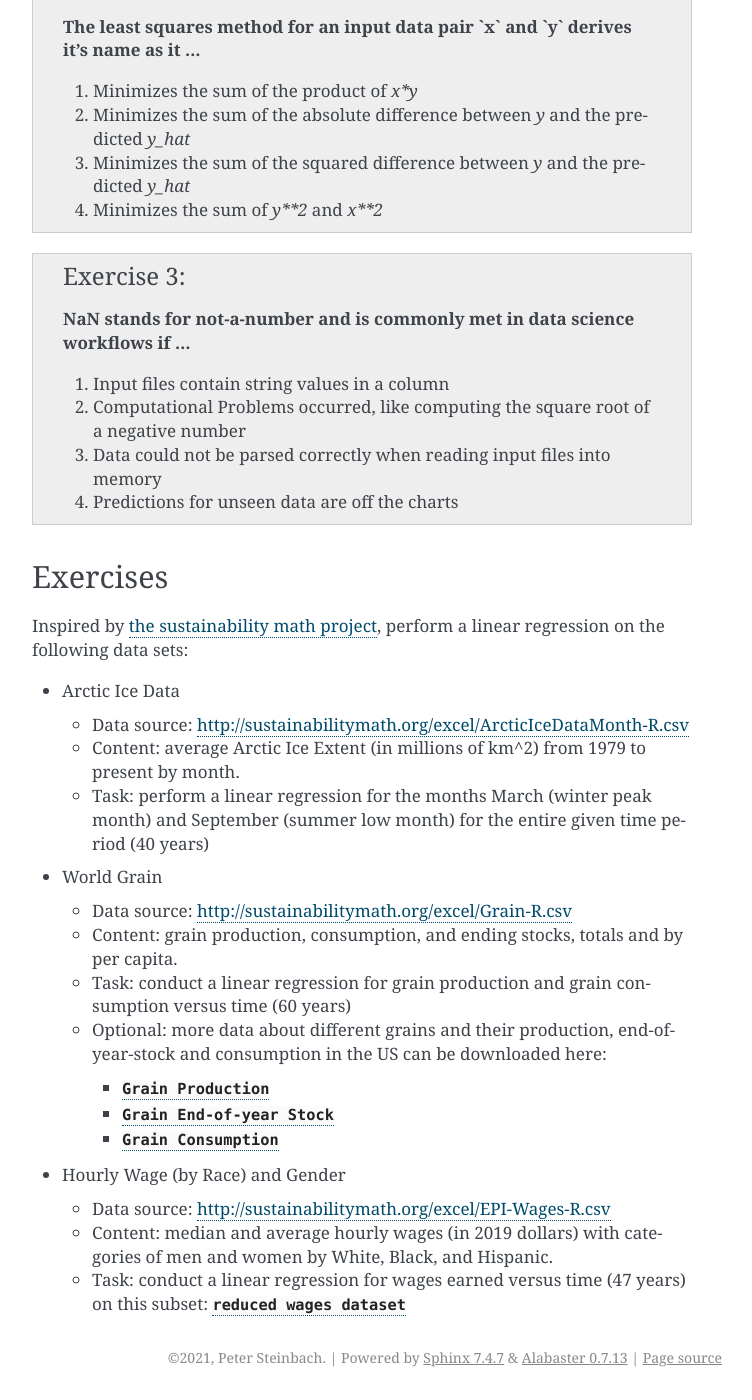
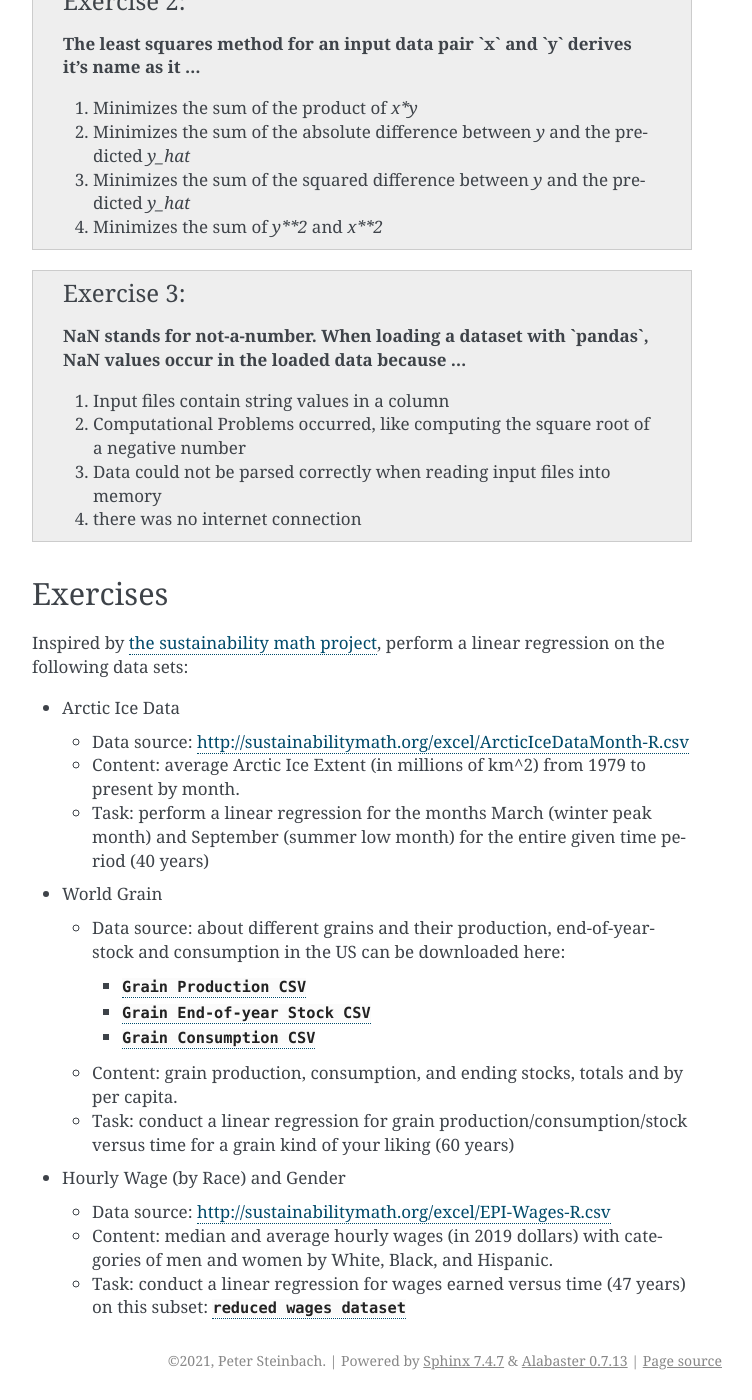
Before and after one commit to deeplearning540/deeplearning540.github.io, a Sphinx documentation site: the page built from source/lesson01/content.rst, in a window 1280 px wide and 1400 px high, scrolled down 1063 px. Shown: the whole window, without its empty margins (388-1140 px from the left). Built offline with Sphinx 7.4.7, drawn with Linux system fonts in a browser that asks for light colours; some of the changed text lies outside the part shown.

Commit message:
fixed check-your-learning

```diff
--- a/source/lesson01/content.rst
+++ b/source/lesson01/content.rst
@@ -22,10 +22,11 @@
 Check your Learning
 ===================
 
+The following questions serve as a help for learners to reflect on the content of the videos.
+
 .. admonition:: Exercise 1
 
    **In the following, the order of steps was confused, please rearrange:**
-   **predict new data, collect training data, fit training data, compute accuracy**
 
    1. collect training data, compute accuracy, predict new data, fit training data
    2. compute accuracy, collect training data, predict new data, fit training data
@@ -45,12 +46,12 @@
 
 .. admonition:: Exercise 3
 
-   **NaN stands for not-a-number and is commonly met in data science workflows if ...**
+   **NaN stands for not-a-number. When loading a dataset with `pandas`, NaN values occur in the loaded data because ...**
 
    1. Input files contain string values in a column
    2. Computational Problems occurred, like computing the square root of a negative number
    3. Data could not be parsed correctly when reading input files into memory
-   4. Predictions for unseen data are off the charts
+   4. there was no internet connection
 
 
 
@@ -67,15 +68,15 @@
 
 * World Grain
 
-  * Data source: http://sustainabilitymath.org/excel/Grain-R.csv
+  * Data source: about different grains and their production, end-of-year-stock and consumption in the US can be downloaded here:
+
+    * :download:`Grain Production CSV </_static/data/csv/US-Grain-Production.csv>`
+    * :download:`Grain End-of-year Stock CSV </_static/data/csv/US-Grain-EndOfYearStock.csv>`
+    * :download:`Grain Consumption CSV </_static/data/csv/US-Grain-Consumption.csv>`
+
   * Content: grain production, consumption, and ending stocks, totals and by per capita.
-  * Task: conduct a linear regression for grain production and grain consumption versus time (60 years)
+  * Task: conduct a linear regression for grain production/consumption/stock versus time for a grain kind of your liking (60 years)
 
-  * Optional: more data about different grains and their production, end-of-year-stock and consumption in the US can be downloaded here:
-
-    * :download:`Grain Production </_static/data/csv/US-Grain-Production.csv>`
-    * :download:`Grain End-of-year Stock </_static/data/csv/US-Grain-EndOfYearStock.csv>`
-    * :download:`Grain Consumption </_static/data/csv/US-Grain-Consumption.csv>`
 
 * Hourly Wage (by Race) and Gender
 
```
